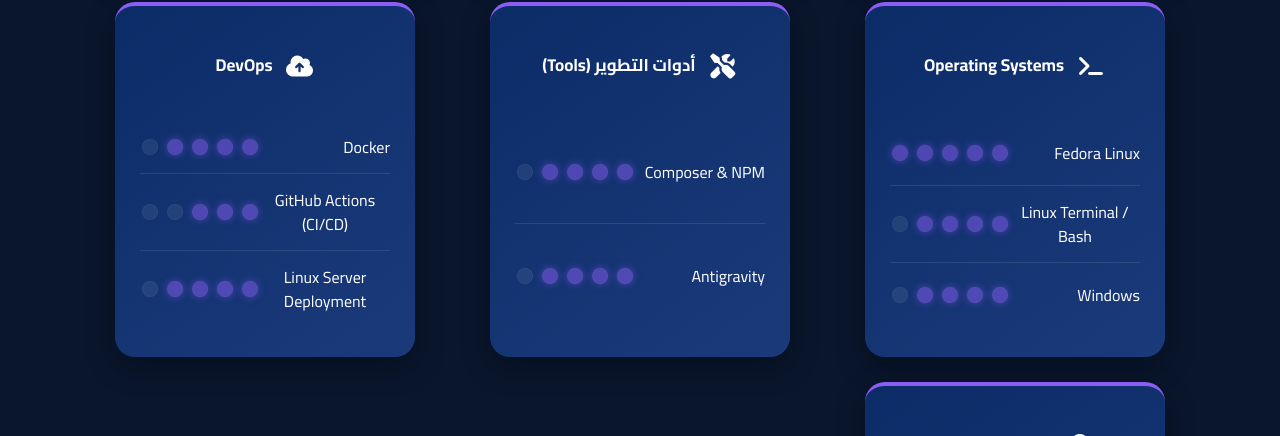
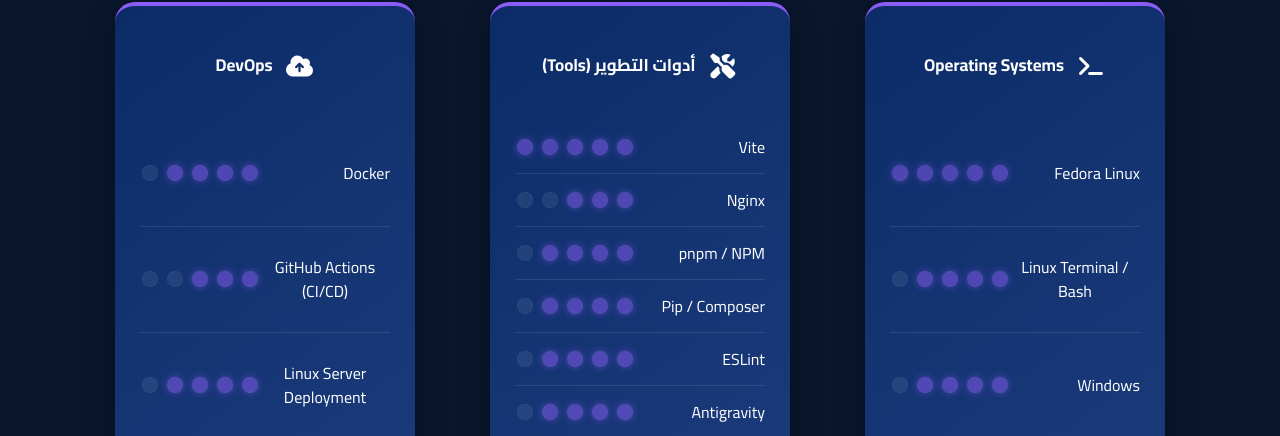
Before and after one commit to CWD2500/qwerty_po, a React (Vite) app: page / in a window 1280 px wide. Shown: the part 1595-2031 px from the top of the page. Built offline with nearby package versions, Linux system fonts and the light colour scheme; no server answers.

Commit message:
Update Skills.jsx

```diff
--- a/src/WebPage/Skills.jsx
+++ b/src/WebPage/Skills.jsx
@@ -368,14 +368,54 @@
         </div>
 
         {/* أدوات التطوير (Tools) */}
-        <div className="skill-card border-purple">
+       <div className="skill-card border-purple">
           <h2 className="card-title">
             <i className="fa-solid fa-tools"></i>
             أدوات التطوير (Tools)
           </h2>
           <ul className="card-list">
             <li>
-              <span>Composer & NPM</span>
+              <span>Vite</span>
+              <div className="skill-dots">
+                <div className="dot active"></div>
+                <div className="dot active"></div>
+                <div className="dot active"></div>
+                <div className="dot active"></div>
+                <div className="dot active"></div>
+              </div>
+            </li>
+            <li>
+              <span>Nginx</span>
+              <div className="skill-dots">
+                <div className="dot active"></div>
+                <div className="dot active"></div>
+                <div className="dot active"></div>
+                <div className="dot"></div>
+                <div className="dot"></div>
+              </div>
+            </li>
+            <li>
+              <span>pnpm / NPM</span>
+              <div className="skill-dots">
+                <div className="dot active"></div>
+                <div className="dot active"></div>
+                <div className="dot active"></div>
+                <div className="dot active"></div>
+                <div className="dot"></div>
+              </div>
+            </li>
+            <li>
+              <span>Pip / Composer</span>
+              <div className="skill-dots">
+                <div className="dot active"></div>
+                <div className="dot active"></div>
+                <div className="dot active"></div>
+                <div className="dot active"></div>
+                <div className="dot"></div>
+              </div>
+            </li>
+            <li>
+              <span>ESLint</span>
               <div className="skill-dots">
                 <div className="dot active"></div>
                 <div className="dot active"></div>
```
